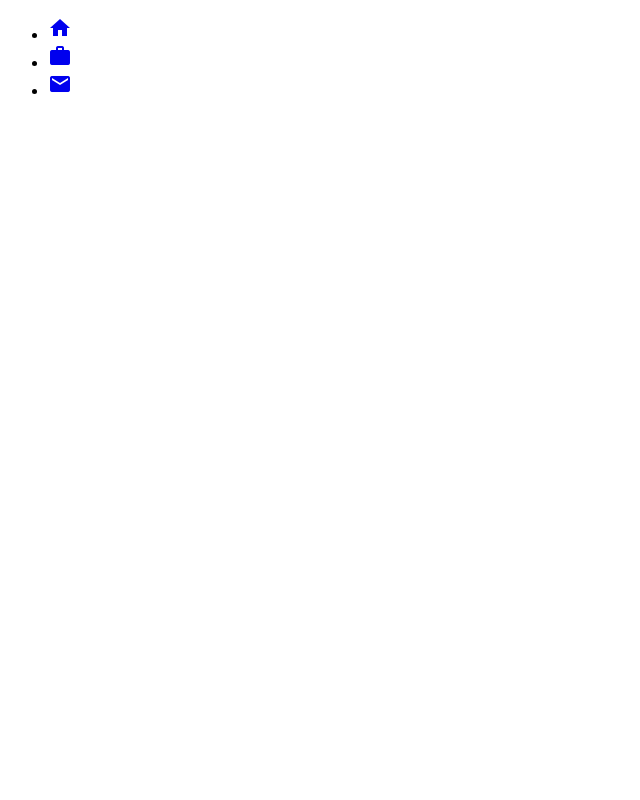
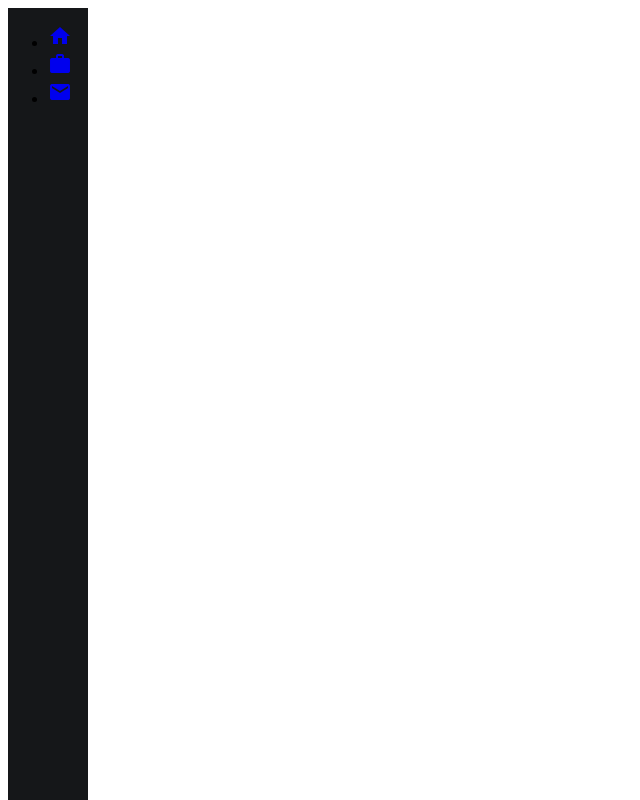
Before and after one commit to geraldinaz/geraldinaz.github.io, a plain HTML site: page index.html in a window 1280 px wide. Shown: the whole page, without its empty margins (0-640 px from the left). Drawn offline with Linux system fonts and the light colour scheme.

Commit message:
add css & sidebar styling

```diff
--- a/index.html
+++ b/index.html
@@ -2,6 +2,7 @@
 <html lang="en" dir="ltr">
 <head>
     <meta charset="utf-8">
+    <link rel="stylesheet" type="text/css" href="style.css">
     <link rel="stylesheet" href="https://fonts.googleapis.com/icon?family=Material+Icons">
 </head>
 <body>
--- /dev/null
+++ b/style.css
@@ -0,0 +1,6 @@
+#nav {
+    position: fixed;
+    width: 80px;
+    height: 100%;
+    background: #151719;
+}
```
